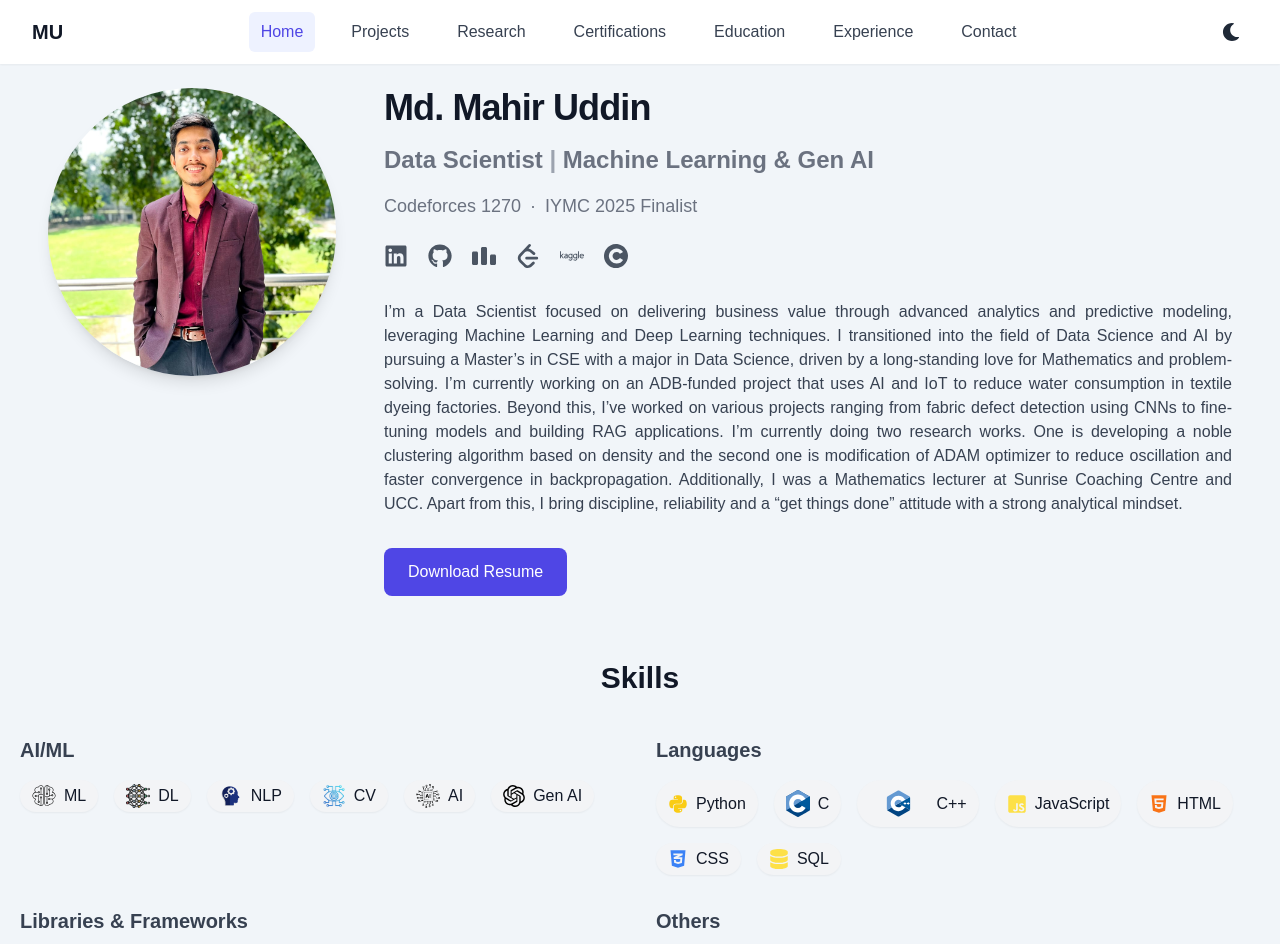
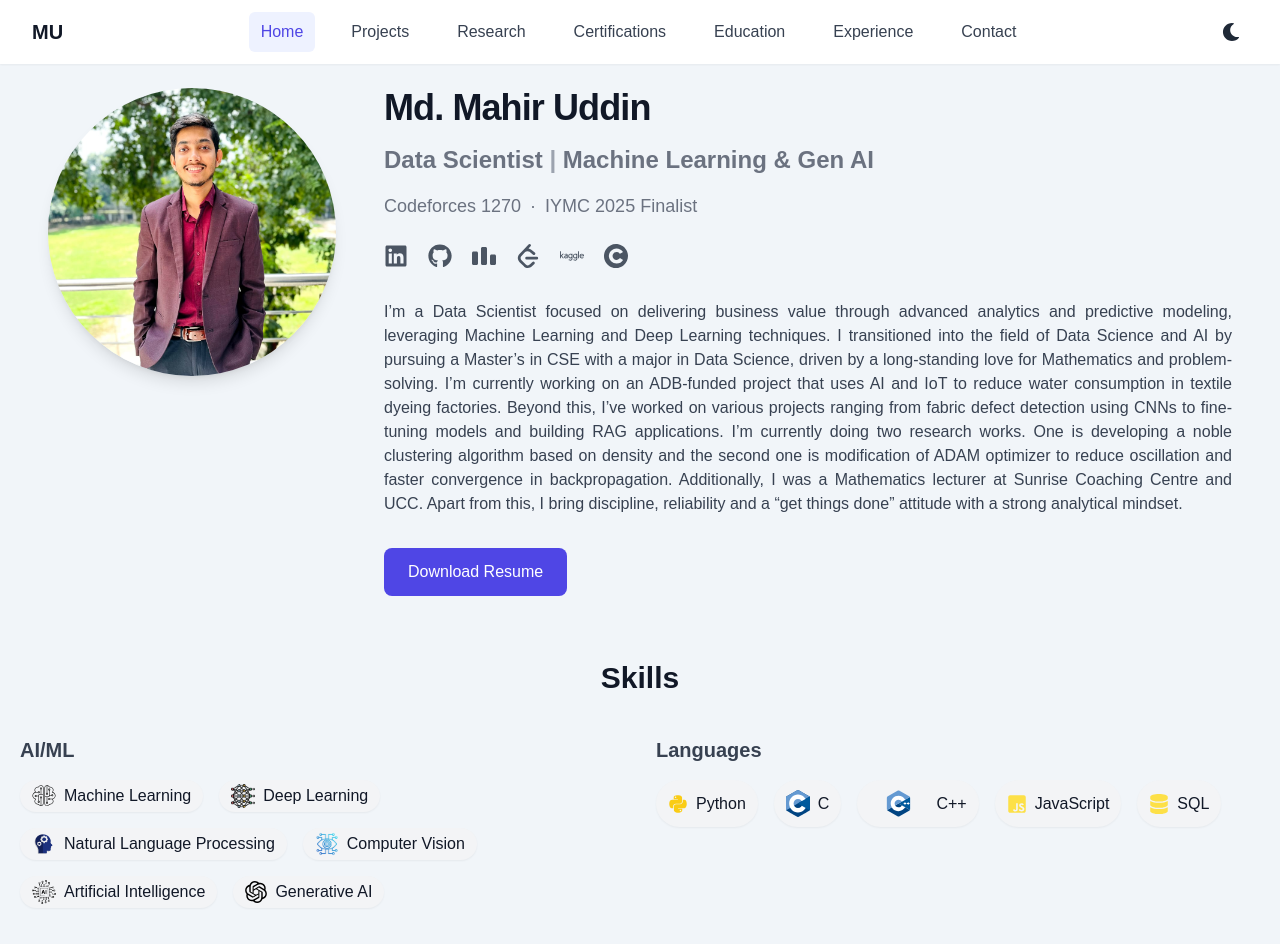
Before and after one commit to Mahir-Uddin0/portfolio_website, a Next.js app: page / in a window 1280 px wide. Shown: the top 944 px of the page. Built offline with nearby package versions, Linux system fonts and the light colour scheme.

Commit message:
updated skills section

```diff
--- a/components/Skills.js
+++ b/components/Skills.js
@@ -13,13 +13,13 @@ export default function Skills() {
         <div>
           <h3 className="text-xl font-semibold text-gray-700 dark:text-gray-300 mb-4">AI/ML</h3>
           <div className="flex flex-wrap gap-4">
-            <span className="flex items-center gap-2 bg-gray-100 dark:bg-gray-800 text-gray-900 dark:text-gray-200 px-3 py-1 rounded-full shadow-sm hover:bg-gray-200 dark:hover:bg-gray-700 transition"><Image src="/images/skills/ml.svg" alt="ML" width={24} height={24} className="dark:invert"/> ML</span>
-            <span className="flex items-center gap-2 bg-gray-100 dark:bg-gray-800 text-gray-900 dark:text-gray-200 px-3 py-1 rounded-full shadow-sm hover:bg-gray-200 dark:hover:bg-gray-700 transition"><Image src="/images/skills/dl.png" alt="DL" width={24} height={24} className="dark:invert"/> DL</span>
-            <span className="flex items-center gap-2 bg-gray-100 dark:bg-gray-800 text-gray-900 dark:text-gray-200 px-3 py-1 rounded-full shadow-sm hover:bg-gray-200 dark:hover:bg-gray-700 transition"><Image src="/images/skills/nlp.png" alt="NLP" width={24} height={24} className="dark:invert"/> NLP</span>
-            <span className="flex items-center gap-2 bg-gray-100 dark:bg-gray-800 text-gray-900 dark:text-gray-200 px-3 py-1 rounded-full shadow-sm hover:bg-gray-200 dark:hover:bg-gray-700 transition"><Image src="/images/skills/cv.png" alt="CV" width={24} height={24} className="dark:invert"/> CV</span>
+            <span className="flex items-center gap-2 bg-gray-100 dark:bg-gray-800 text-gray-900 dark:text-gray-200 px-3 py-1 rounded-full shadow-sm hover:bg-gray-200 dark:hover:bg-gray-700 transition"><Image src="/images/skills/ml.svg" alt="Machine Learning" width={24} height={24} className="dark:invert"/> Machine Learning</span>
+            <span className="flex items-center gap-2 bg-gray-100 dark:bg-gray-800 text-gray-900 dark:text-gray-200 px-3 py-1 rounded-full shadow-sm hover:bg-gray-200 dark:hover:bg-gray-700 transition"><Image src="/images/skills/dl.png" alt="Deep Learning" width={24} height={24} className="dark:invert"/> Deep Learning</span>
+            <span className="flex items-center gap-2 bg-gray-100 dark:bg-gray-800 text-gray-900 dark:text-gray-200 px-3 py-1 rounded-full shadow-sm hover:bg-gray-200 dark:hover:bg-gray-700 transition"><Image src="/images/skills/nlp.png" alt="Natural Language Processing" width={24} height={24} className="dark:invert"/> Natural Language Processing</span>
+            <span className="flex items-center gap-2 bg-gray-100 dark:bg-gray-800 text-gray-900 dark:text-gray-200 px-3 py-1 rounded-full shadow-sm hover:bg-gray-200 dark:hover:bg-gray-700 transition"><Image src="/images/skills/cv.png" alt="Computer Vision" width={24} height={24} className="dark:invert"/> Computer Vision</span>
             {/* <span className="flex items-center gap-2 bg-gray-100 dark:bg-gray-800 text-gray-900 dark:text-gray-200 px-3 py-1 rounded-full shadow-sm hover:bg-gray-200 dark:hover:bg-gray-700 transition"><Image src="/images/skills/rl.png" alt="RL" width={24} height={24}/> RL</span> */}
-            <span className="flex items-center gap-2 bg-gray-100 dark:bg-gray-800 text-gray-900 dark:text-gray-200 px-3 py-1 rounded-full shadow-sm hover:bg-gray-200 dark:hover:bg-gray-700 transition"><Image src="/images/skills/ai.png" alt="AI" width={24} height={24} className="dark:invert"/> AI</span>
-            <span className="flex items-center gap-2 bg-gray-100 dark:bg-gray-800 text-gray-900 dark:text-gray-200 px-3 py-1 rounded-full shadow-sm hover:bg-gray-200 dark:hover:bg-gray-700 transition"><Image src="/images/skills/chatgpt.svg" alt="Gen AI" width={22} height={22} className="dark:invert"/> Gen AI</span>
+            <span className="flex items-center gap-2 bg-gray-100 dark:bg-gray-800 text-gray-900 dark:text-gray-200 px-3 py-1 rounded-full shadow-sm hover:bg-gray-200 dark:hover:bg-gray-700 transition"><Image src="/images/skills/ai.png" alt="Artificial Intelligence" width={24} height={24} className="dark:invert"/> Artificial Intelligence</span>
+            <span className="flex items-center gap-2 bg-gray-100 dark:bg-gray-800 text-gray-900 dark:text-gray-200 px-3 py-1 rounded-full shadow-sm hover:bg-gray-200 dark:hover:bg-gray-700 transition"><Image src="/images/skills/chatgpt.svg" alt="Generative AI" width={22} height={22} className="dark:invert"/> Generative AI</span>
           </div>
         </div>
 
@@ -31,8 +31,8 @@ export default function Skills() {
             <span className="flex items-center gap-2 bg-gray-100 dark:bg-gray-800 text-gray-900 dark:text-gray-200 px-3 py-1 rounded-full shadow-sm hover:bg-gray-200 dark:hover:bg-gray-700 transition"><Image src="/images/skills/c.svg" alt="C" width={24} height={24}/> C</span>
             <span className="flex items-center gap-2 bg-gray-100 dark:bg-gray-800 text-gray-900 dark:text-gray-200 px-3 py-1 rounded-full shadow-sm hover:bg-gray-200 dark:hover:bg-gray-700 transition"><Image src="/images/skills/c++.svg" alt="C++" width={59} height={59}/> C++</span>
             <span className="flex items-center gap-2 bg-gray-100 dark:bg-gray-800 text-gray-900 dark:text-gray-200 px-3 py-1 rounded-full shadow-sm hover:bg-gray-200 dark:hover:bg-gray-700 transition"><FaJsSquare className="text-yellow-300 text-xl" /> JavaScript</span>
-            <span className="flex items-center gap-2 bg-gray-100 dark:bg-gray-800 text-gray-900 dark:text-gray-200 px-3 py-1 rounded-full shadow-sm hover:bg-gray-200 dark:hover:bg-gray-700 transition"><FaHtml5 className="text-orange-500 text-xl" /> HTML</span>
-            <span className="flex items-center gap-2 bg-gray-100 dark:bg-gray-800 text-gray-900 dark:text-gray-200 px-3 py-1 rounded-full shadow-sm hover:bg-gray-200 dark:hover:bg-gray-700 transition"><FaCss3Alt className="text-blue-500 text-xl" /> CSS</span>
+            {/* <span className="flex items-center gap-2 bg-gray-100 dark:bg-gray-800 text-gray-900 dark:text-gray-200 px-3 py-1 rounded-full shadow-sm hover:bg-gray-200 dark:hover:bg-gray-700 transition"><FaHtml5 className="text-orange-500 text-xl" /> HTML</span> */}
+            {/* <span className="flex items-center gap-2 bg-gray-100 dark:bg-gray-800 text-gray-900 dark:text-gray-200 px-3 py-1 rounded-full shadow-sm hover:bg-gray-200 dark:hover:bg-gray-700 transition"><FaCss3Alt className="text-blue-500 text-xl" /> CSS</span> */}
             <span className="flex items-center gap-2 bg-gray-100 dark:bg-gray-800 text-gray-900 dark:text-gray-200 px-3 py-1 rounded-full shadow-sm hover:bg-gray-200 dark:hover:bg-gray-700 transition"><FaDatabase className="text-yellow-300 text-xl" /> SQL</span>
           </div>
         </div>
@@ -58,8 +58,10 @@ export default function Skills() {
           <div className="flex flex-wrap gap-4">
             <span className="flex items-center gap-2 bg-gray-100 dark:bg-gray-800 text-gray-900 dark:text-gray-200 px-3 py-1 rounded-full shadow-sm hover:bg-gray-200 dark:hover:bg-gray-700 transition"><SiGit className="text-orange-600 text-xl" /> Git</span>
             <span className="flex items-center gap-2 bg-gray-100 dark:bg-gray-800 text-gray-900 dark:text-gray-200 px-3 py-1 rounded-full shadow-sm hover:bg-gray-200 dark:hover:bg-gray-700 transition"><Image src="/images/skills/linux.svg" alt="Linux" width={24} height={24}/> Linux</span>
+            <span className="flex items-center gap-2 bg-gray-100 dark:bg-gray-800 text-gray-900 dark:text-gray-200 px-3 py-1 rounded-full shadow-sm hover:bg-gray-200 dark:hover:bg-gray-700 transition"><FaHtml5 className="text-orange-500 text-xl" /> HTML</span>
+            <span className="flex items-center gap-2 bg-gray-100 dark:bg-gray-800 text-gray-900 dark:text-gray-200 px-3 py-1 rounded-full shadow-sm hover:bg-gray-200 dark:hover:bg-gray-700 transition"><FaCss3Alt className="text-blue-500 text-xl" /> CSS</span>
             <span className="flex items-center gap-2 bg-gray-100 dark:bg-gray-800 text-gray-900 dark:text-gray-200 px-3 py-1 rounded-full shadow-sm hover:bg-gray-200 dark:hover:bg-gray-700 transition"><Image src="/images/skills/excel.svg" alt="Excel" width={24} height={24}/> MS Excel</span>
-            <span className="flex items-center gap-2 bg-gray-100 dark:bg-gray-800 text-gray-900 dark:text-gray-200 px-3 py-1 rounded-full shadow-sm hover:bg-gray-200 dark:hover:bg-gray-700 transition"><Image src="/images/skills/word.svg" alt="Word" width={24} height={24}/> MS Word</span>
+            {/* <span className="flex items-center gap-2 bg-gray-100 dark:bg-gray-800 text-gray-900 dark:text-gray-200 px-3 py-1 rounded-full shadow-sm hover:bg-gray-200 dark:hover:bg-gray-700 transition"><Image src="/images/skills/word.svg" alt="Word" width={24} height={24}/> MS Word</span> */}
             <span className="flex items-center gap-2 bg-gray-100 dark:bg-gray-800 text-gray-900 dark:text-gray-200 px-3 py-1 rounded-full shadow-sm hover:bg-gray-200 dark:hover:bg-gray-700 transition"><Image src="/images/skills/latex.svg" alt="LaTeX" width={24} height={24} className="dark:invert"/> LaTeX</span>
           </div>
         </div>
```
